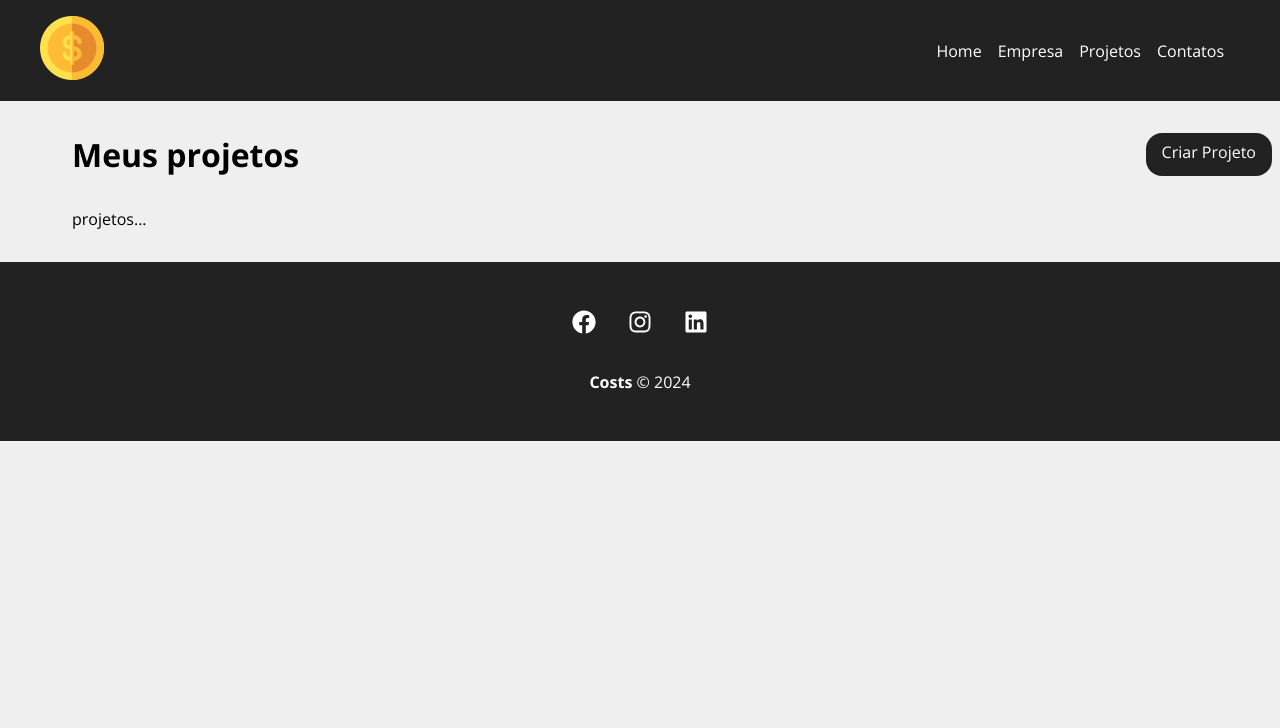
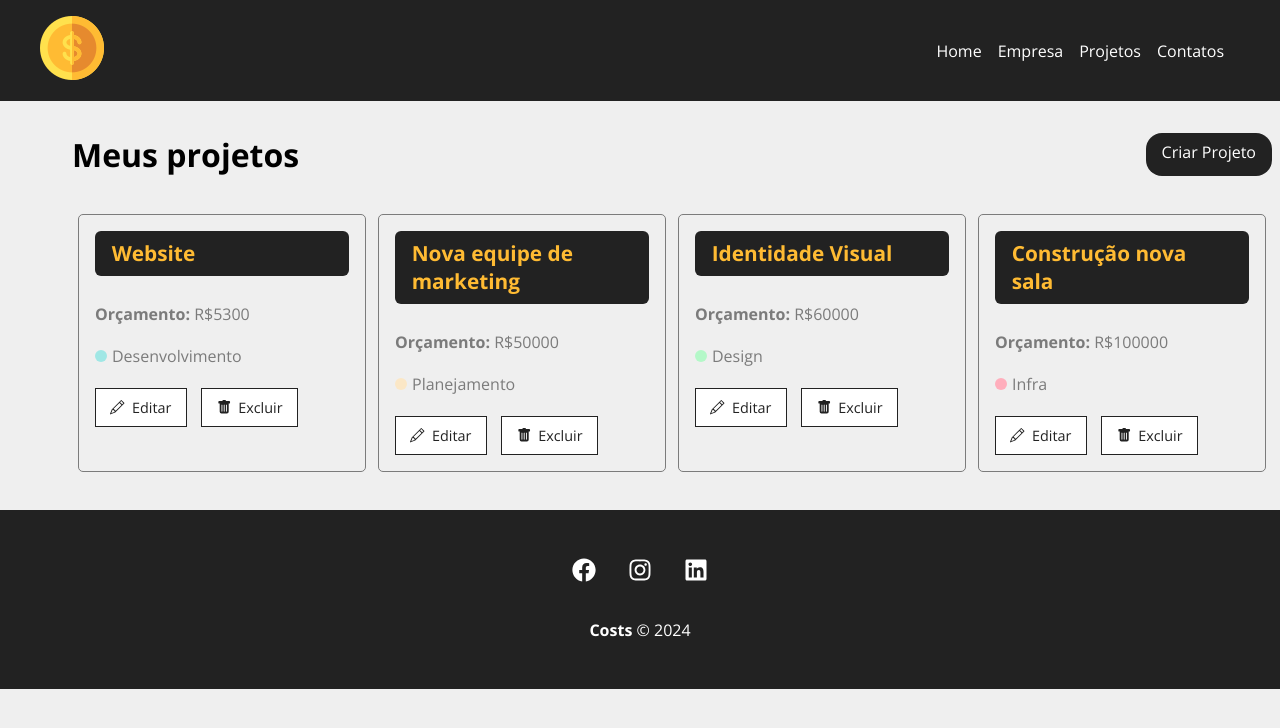
Before and after one commit to MateusGomesc/costs, a React (Create React App) app: page /Projects in a window 1280 px wide. Shown: the top 728 px of the page. Built offline with nearby package versions, Linux system fonts and the light colour scheme; data requests are answered from the project's data file; the HTML template or start-up script is replaced by a standard one.

Commit message:
feat: add request json-server

```diff
--- a/db.json
+++ b/db.json
@@ -1,9 +1,9 @@
 {
   "projects": [
     {
-      "id": "cb99",
-      "name": "Teste",
-      "budget": "5000",
+      "id": "ca4d",
+      "name": "Website",
+      "budget": "5300",
       "category": {
         "id": "2",
         "name": "Desenvolvimento"
@@ -12,12 +12,34 @@
       "services": []
     },
     {
-      "id": "ca4d",
-      "name": "Website",
-      "budget": "5300",
+      "id": "4324",
       "category": {
-        "id": "2",
-        "name": "Desenvolvimento"
+        "id": "4",
+        "name": "Planejamento"
+      },
+      "name": "Nova equipe de marketing",
+      "budget": "50000",
+      "cost": 0,
+      "services": []
+    },
+    {
+      "id": "134c",
+      "category": {
+        "id": "3",
+        "name": "Design"
+      },
+      "name": "Identidade Visual",
+      "budget": "60000",
+      "cost": 0,
+      "services": []
+    },
+    {
+      "id": "aef3",
+      "name": "Construção nova sala",
+      "budget": "100000",
+      "category": {
+        "id": "1",
+        "name": "Infra"
       },
       "cost": 0,
       "services": []
--- a/src/components/form/Select.js
+++ b/src/components/form/Select.js
@@ -10,7 +10,7 @@ function Select({ text, name, options, handleOnChange, value }){
                 onChange={handleOnChange}
                 value={value || ''}
             >
-                <option selected disabled>Selecione uma opção</option>
+                <option selected disabled value=''>Selecione uma opção</option>
                 {options.map((option) => (
                     <option value={option.id} key={option.id}>{option.name}</option>
                 ))}
--- a/src/components/pages/Projects.js
+++ b/src/components/pages/Projects.js
@@ -1,17 +1,34 @@
 import { useLocation } from "react-router-dom"
+
+import { useEffect, useState } from "react"
 
 import Message from "../layout/Message"
 import styles from './Project.module.css'
 import Container from '../layout/Container'
 import LinkButton from "../layout/LinkButton"
+import ProjectCard from "../projects/ProjectCard"
 
 function Projects(){
+    const [projects, setProjects] = useState([])
+
     const location = useLocation()
     let message = ''
 
     if(location.state){
         message = location.state.message
     }
+
+    useEffect(() => {
+        fetch('http://localhost:5000/projects', {
+            method: 'GET',
+            headers: {
+                'Content-Type': 'application/json'
+            }
+        })
+            .then(response => response.json())
+            .then(data => setProjects(data))
+            .catch(error => console.log(error))
+    }, [])
 
     return(
         <div className={styles.projectsContainer}>
@@ -29,7 +46,15 @@ function Projects(){
                 />
             )}
             <Container customClass='start'>
-                projetos...
+                {projects.length > 0 && projects.map(project => (
+                    <ProjectCard
+                        id={project?.id}
+                        name={project?.name}
+                        budget={project?.budget}
+                        category={project?.category?.name}
+                        key={project?.id}
+                    />
+                ))}
             </Container>
         </div>
     )
--- /dev/null
+++ b/src/components/projects/ProjectCard.js
@@ -0,0 +1,28 @@
+import { BsPencil, BsFillTrashFill } from 'react-icons/bs'
+import { Link } from 'react-router-dom'
+
+import styles from './ProjectCard.module.css'
+
+function ProjectCard({ id, name, budget, category, handleRemove }){
+    return(
+        <div className={styles.projectCard}>
+            <h4>{name}</h4>
+            <p>
+                <span>Orçamento:</span> R${budget}
+            </p>
+            <p className={styles.categoryText}>
+                <span className={`${styles[category?.toLowerCase()]}`}></span> {category}
+            </p>
+            <div className={styles.projectCardActions}>
+                <Link to='/'>
+                    <BsPencil /> Editar
+                </Link>
+                <button>
+                    <BsFillTrashFill /> Excluir
+                </button>
+            </div>
+        </div>
+    )
+}
+
+export default ProjectCard
--- /dev/null
+++ b/src/components/projects/ProjectCard.module.css
@@ -0,0 +1,88 @@
+.projectCard{
+    padding: 1em;
+    border: 1px solid var(--grey);
+    border-radius: 5px;
+    width: 24%;
+    margin: 0.5%;
+}
+
+.projectCard h4{
+    background-color: var(--bg-secondary);
+    color: var(--icon-color);
+    margin-bottom: 1.3em;
+    padding: .4em .8em;
+    font-size: 1.3em;
+    border-radius: 6px;
+}
+
+.projectCard p{
+    color: var(--grey);
+    margin-bottom: 1.3em;
+}
+
+.projectCard span{
+    font-weight: bold;
+}
+
+.categoryText{
+    display: flex;
+    align-items: center;
+}
+
+.categoryText span{
+    display: block;
+    height: 12px;
+    width: 12px;
+    border-radius: 50%;
+    background-color: #ccc;
+    margin-right: 5px;
+}
+
+.categoryText .infra{
+    background-color: var(--infra);
+}
+
+.categoryText .planejamento{
+    background-color: var(--planer);
+}
+
+.categoryText .desenvolvimento{
+    background-color: var(--dev);
+}
+
+.categoryText .design{
+    background-color: var(--design);
+}
+
+.projectCardActions{
+    margin-top: 1.2em;
+    display: flex;
+    align-items: center;
+}
+
+.projectCardActions a,
+.projectCardActions button{
+    text-decoration: none;
+    border: 0 none;
+    background-color: var(--white);
+    color: var(--bg-secondary);
+    font-size: .9em;
+    padding: .6em 1em;
+    margin-right: 1em;
+    border: 1px solid var(--bg-secondary);
+    display: flex;
+    align-items: center;
+    justify-content: center;
+    transition: 0.5s;
+    cursor: pointer;
+}
+
+.projectCardActions svg{
+    margin-right: .5em;
+}
+
+.projectCardActions a:hover,
+.projectCardActions button:hover{
+    background-color: var(--bg-secondary);
+    color: var(--icon-color);
+}
--- a/src/index.css
+++ b/src/index.css
@@ -10,6 +10,10 @@
   --error: #721c24;
   --bg-error: #f8d7da;
   --bd-error: #f5c6cb;
+  --infra: #ffaebc;
+  --dev: #a0e7e5;
+  --design: #b4f8c8;
+  --planer: #fbe7c6;
 }
 
 * {
```
